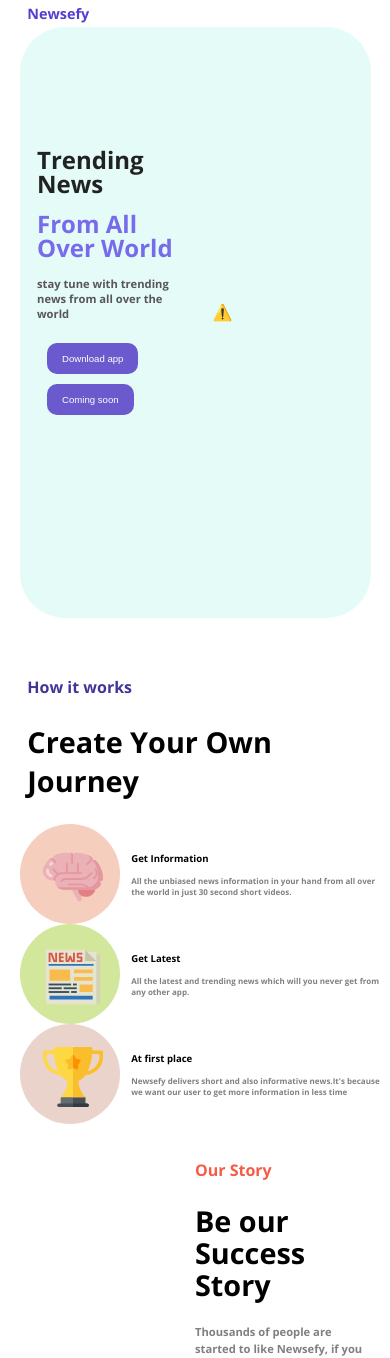
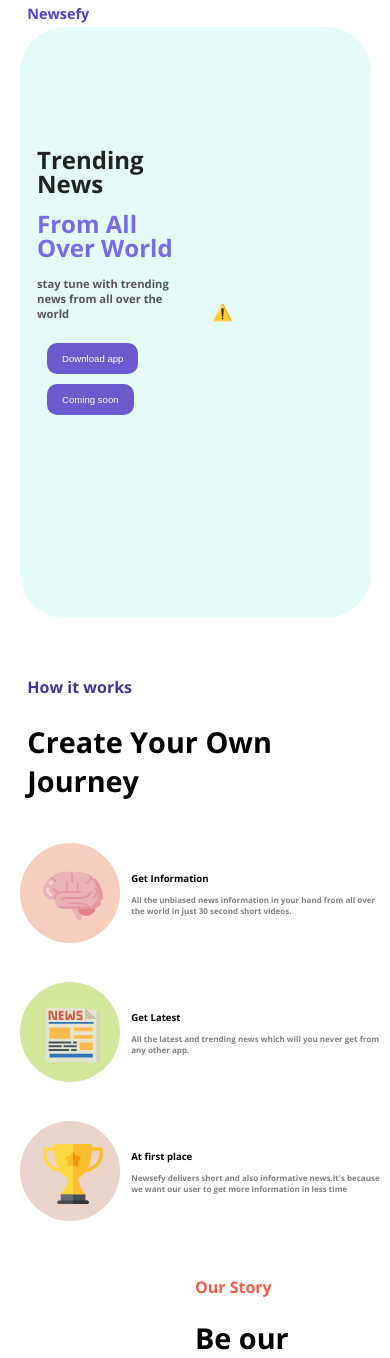
Before and after one commit to HirendraJyani/News-website, a React (Create React App) app: page / in a window 390 px wide. Shown: the top 1358 px of the page. Built offline with nearby package versions, Linux system fonts and the light colour scheme; no server answers.

Commit message:
updated work section margin for mobile screen

```diff
--- a/src/components/HowItWorks/HowItWorks.css
+++ b/src/components/HowItWorks/HowItWorks.css
@@ -124,7 +124,7 @@
     }
 
     .item {
-        margin: auto;
+        margin:5% auto;
         text-align: center;
         font-size: .9rem;
         flex-direction: row;
```
